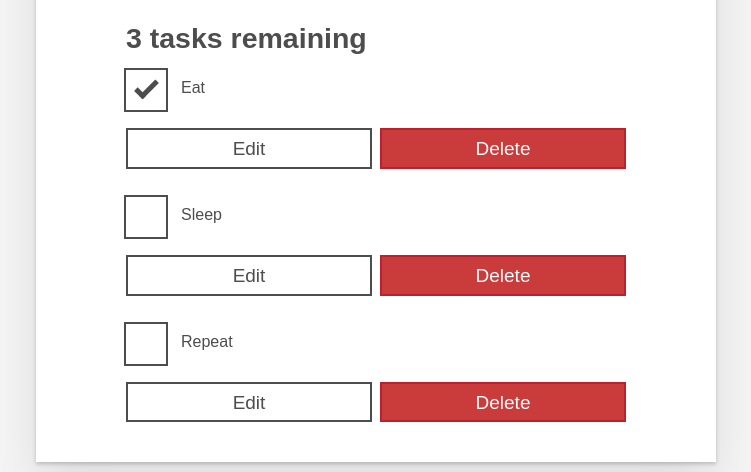
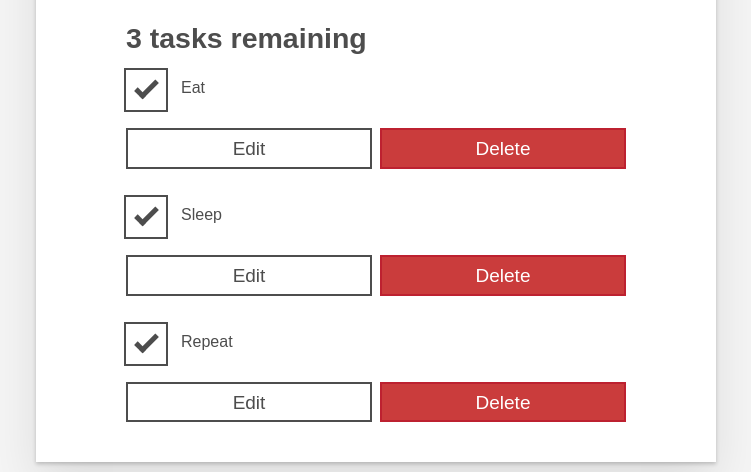
Before and after one commit to aviii007/todolist-app-todomatic, a React (Create React App) app: page / in a window 1280 px wide. Shown: the part 375-847 px from the top of the page, without its empty margins (264-1015 px from the left). Built offline with nearby package versions, Linux system fonts and the light colour scheme.

Commit message:
Added all the tasks eat,sleep and repeat to display on todolist

```diff
--- a/src/App.js
+++ b/src/App.js
@@ -1,5 +1,7 @@
 import logo from './logo.svg';
 import './App.css';
+import Todo from "./components/Todo";
+
 
 function App(props) {
   return (
@@ -43,59 +45,15 @@
         3 tasks remaining
       </h2>
       <ul
-        role="list"
-        className="todo-list stack-large stack-exception"
-        aria-labelledby="list-heading"
-      >
-        <li className="todo stack-small">
-          <div className="c-cb">
-            <input id="todo-0" type="checkbox" defaultChecked={true} />
-            <label className="todo-label" htmlFor="todo-0">
-              Eat
-            </label>
-          </div>
-          <div className="btn-group">
-            <button type="button" className="btn">
-              Edit <span className="visually-hidden">Eat</span>
-            </button>
-            <button type="button" className="btn btn__danger">
-              Delete <span className="visually-hidden">Eat</span>
-            </button>
-          </div>
-        </li>
-        <li className="todo stack-small">
-          <div className="c-cb">
-            <input id="todo-1" type="checkbox" />
-            <label className="todo-label" htmlFor="todo-1">
-              Sleep
-            </label>
-          </div>
-          <div className="btn-group">
-            <button type="button" className="btn">
-              Edit <span className="visually-hidden">Sleep</span>
-            </button>
-            <button type="button" className="btn btn__danger">
-              Delete <span className="visually-hidden">Sleep</span>
-            </button>
-          </div>
-        </li>
-        <li className="todo stack-small">
-          <div className="c-cb">
-            <input id="todo-2" type="checkbox" />
-            <label className="todo-label" htmlFor="todo-2">
-              Repeat
-            </label>
-          </div>
-          <div className="btn-group">
-            <button type="button" className="btn">
-              Edit <span className="visually-hidden">Repeat</span>
-            </button>
-            <button type="button" className="btn btn__danger">
-              Delete <span className="visually-hidden">Repeat</span>
-            </button>
-          </div>
-        </li>
-      </ul>
+  role="list"
+  className="todo-list stack-large stack-exception"
+  aria-labelledby="list-heading"
+>
+<Todo name="Eat" />
+<Todo name="Sleep" />
+<Todo name="Repeat" />
+
+</ul>
     </div>
   );
 }
--- a/src/components/Todo.js
+++ b/src/components/Todo.js
@@ -1,18 +1,18 @@
-export default function Todo() {
+export default function Todo(props) {
     return (
         <li className="todo stack-small">
       <div className="c-cb">
         <input id="todo-0" type="checkbox" defaultChecked={true} />
         <label className="todo-label" htmlFor="todo-0">
-          Eat
+          {props.name}
         </label>
       </div>
       <div className="btn-group">
         <button type="button" className="btn">
-          Edit <span className="visually-hidden">Eat</span>
+          Edit <span className="visually-hidden">{props.name}</span>
         </button>
         <button type="button" className="btn btn__danger">
-          Delete <span className="visually-hidden">Eat</span>
+          Delete <span className="visually-hidden">{props.name}</span>
         </button>
       </div>
     </li>
```
